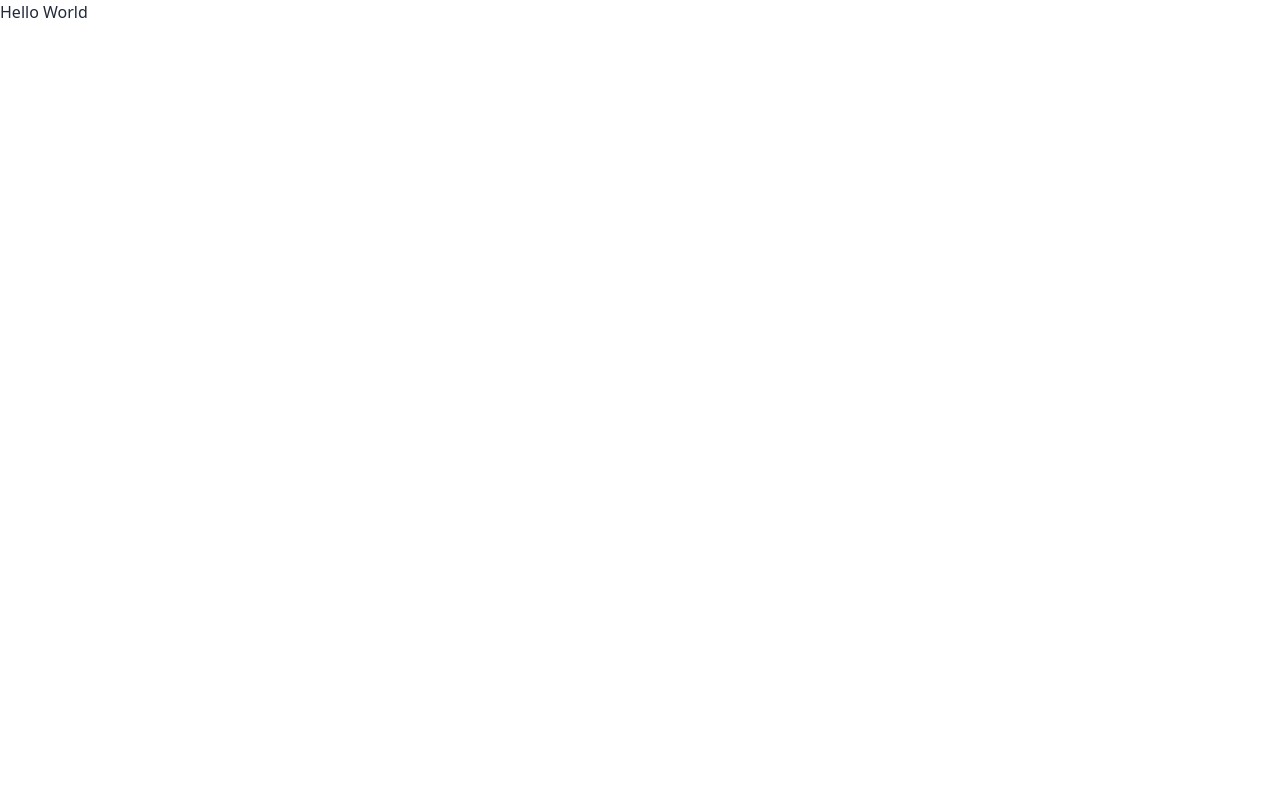
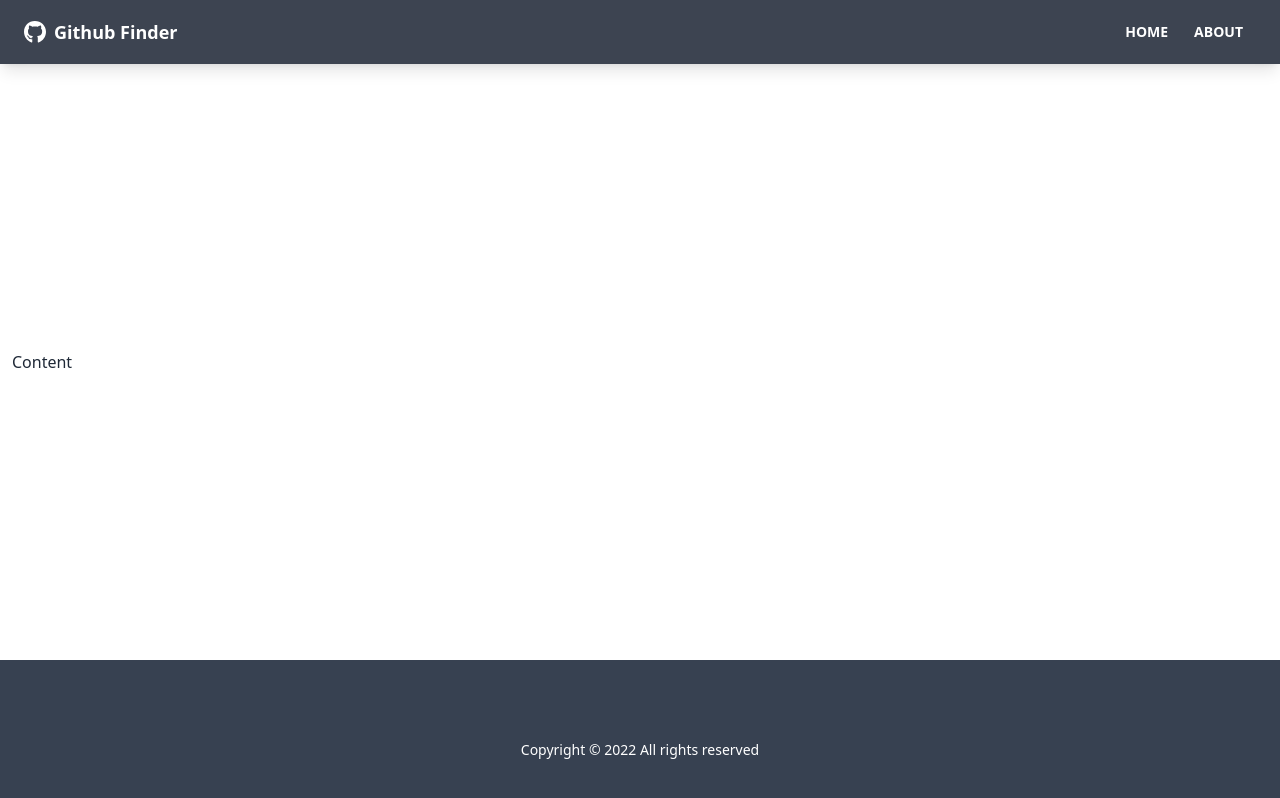
Before and after one commit to miroslavrut/gh-finder, a React (Create React App) app: page / in a window 1280 px wide. Built offline with nearby package versions, Linux system fonts and the light colour scheme.

Commit message:
Add footer & header

```diff
--- a/src/App.tsx
+++ b/src/App.tsx
@@ -1,9 +1,20 @@
+import { BrowserRouter as Router } from 'react-router-dom';
+import Footer from './components/layout/Footer';
+import Navbar from './components/layout/Navbar';
 
 function App() {
   return (
-    <div >
-      <h1>Hello World</h1>
-    </div>
+    <Router>
+      <div>
+        <div className="flex flex-col justify-between h-screen">
+          <Navbar />
+
+          <main className="container mx-auto px-3 pb-12">Content</main>
+
+          <Footer />
+        </div>
+      </div>
+    </Router>
   );
 }
 
--- /dev/null
+++ b/src/components/layout/Footer.tsx
@@ -0,0 +1,15 @@
+import React from 'react';
+
+interface Props {}
+
+const Footer = (props: Props) => {
+  const footerYear = new Date().getFullYear();
+  return (
+    <footer className="footer p-10 bg-gray-700 text-primary-content footer-center">
+      <div></div>
+      <p>Copyright &copy; {footerYear} All rights reserved</p>
+    </footer>
+  );
+};
+
+export default Footer;
--- /dev/null
+++ b/src/components/layout/Navbar.tsx
@@ -0,0 +1,41 @@
+import { FC } from 'react';
+import { FaGithub } from 'react-icons/fa';
+import { Link } from 'react-router-dom';
+
+interface Props {
+  title?: string;
+}
+
+const Navbar: FC<Props> = ({ title }) => {
+  return (
+    <nav className="navbar mb-12 shadow-lg bg-neutral text-neutral-content">
+      <div className="container mx-auto">
+        <div className="flex-none px-2 mx-2">
+          <FaGithub className="inline pr-2 text-3xl" />
+          <Link to="/" className="text-lg font-bold align-middle">
+            {title}
+          </Link>
+        </div>
+
+        <div className="flex-1 px-2 mx-2">
+          <div className="flex justify-end">
+            <Link to="/" className="btn btn-ghost btn-sm rounded-btn">
+              {' '}
+              Home
+            </Link>
+            <Link to="/about" className="btn btn-ghost btn-sm rounded-btn">
+              {' '}
+              About
+            </Link>
+          </div>
+        </div>
+      </div>
+    </nav>
+  );
+};
+
+Navbar.defaultProps = {
+  title: 'Github Finder',
+};
+
+export default Navbar;
```
